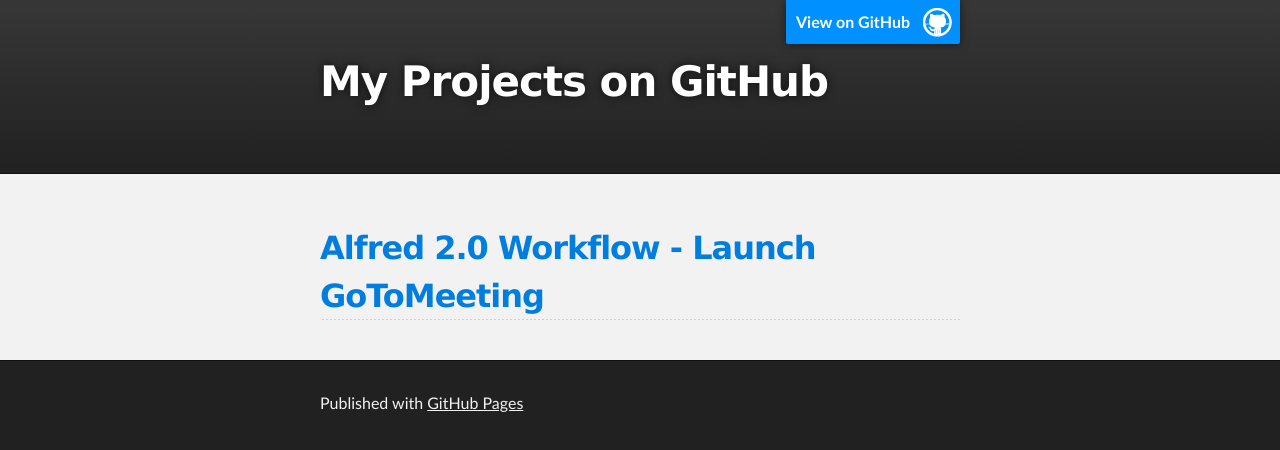
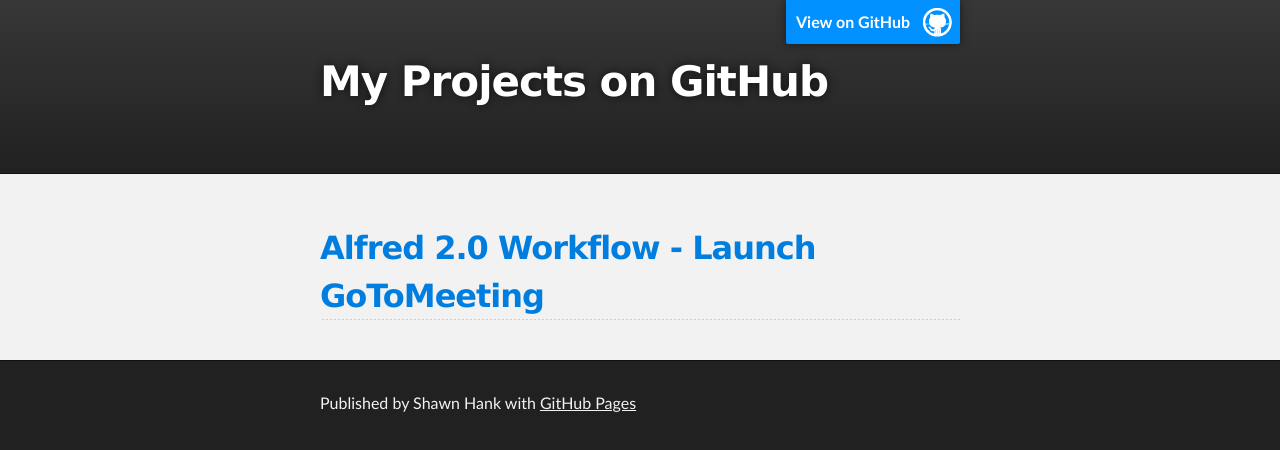
Before and after one commit to goswh/goswh.github.io, a plain HTML site: page index.html in a window 1280 px wide. Drawn offline with Linux system fonts and the light colour scheme.

Commit message:
Update index.html

```diff
--- a/index.html
+++ b/index.html
@@ -38,7 +38,7 @@
     <!-- FOOTER  -->
     <div id="footer_wrap" class="outer">
       <footer class="inner">
-        <p>Published with <a href="https://pages.github.com">GitHub Pages</a></p>
+        <p>Published by Shawn Hank with <a href="https://pages.github.com">GitHub Pages</a></p>
       </footer>
     </div>
 
```
